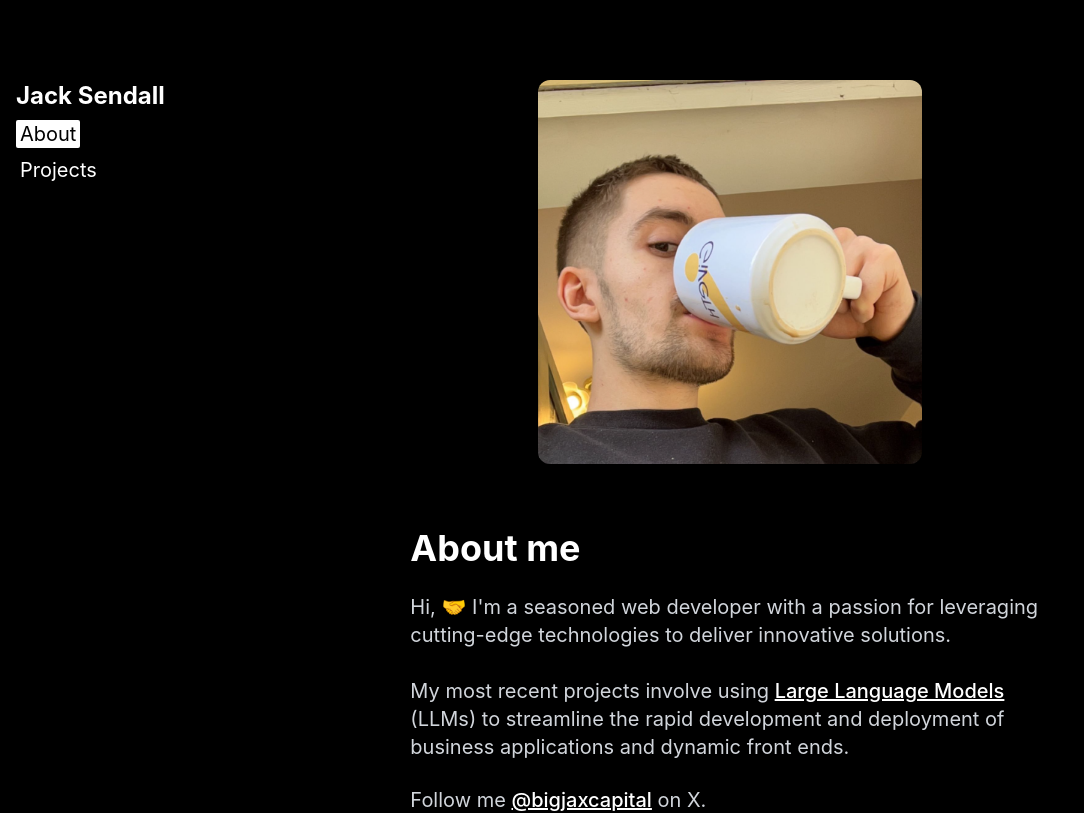
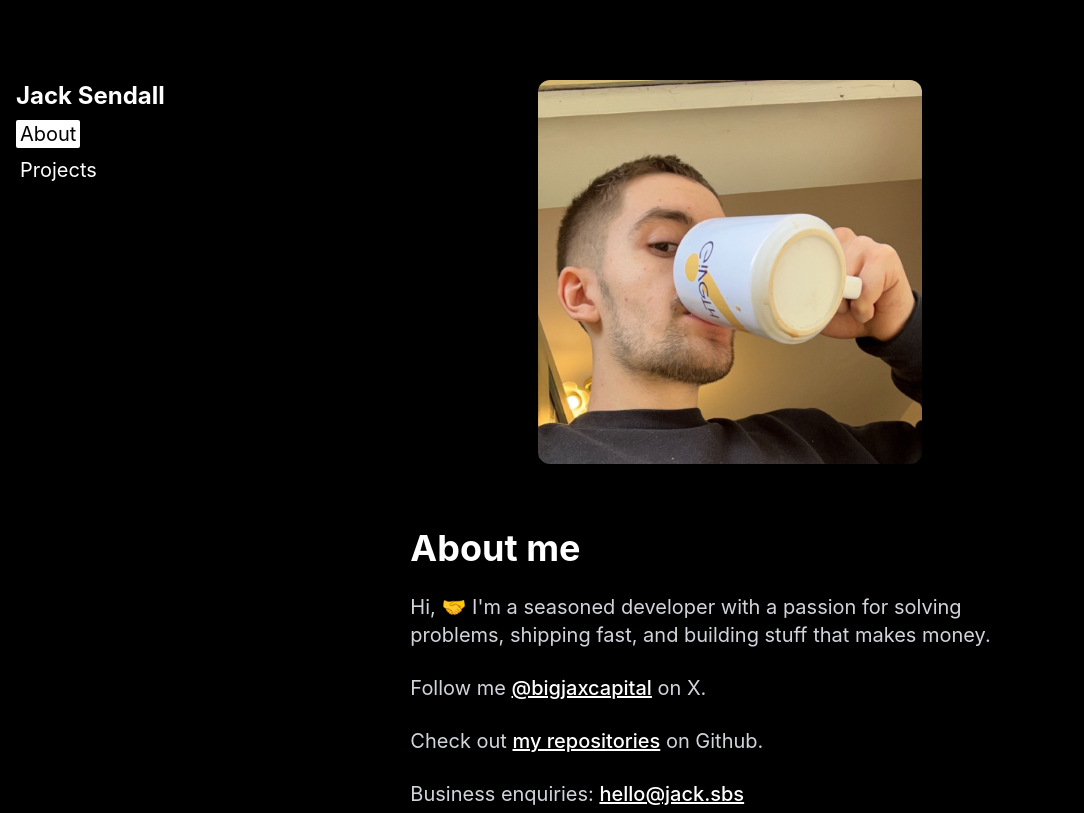
Before and after one commit to jaxnalia/jack.sbs, a SvelteKit app in the folder app/: page / in a window 1280 px wide. Shown: the top 813 px of the page, without its empty margins (0-1084 px from the left). Built offline with nearby package versions, Linux system fonts and the light colour scheme.

Commit message:
text edit

```diff
--- a/app/src/routes/+page.svelte
+++ b/app/src/routes/+page.svelte
@@ -50,9 +50,11 @@ const timelineItems = [
     <div class="">
         <h1 class="mb-0 mt-8 font-bold">About me</h1>
         <p class="text-xl">
-          Hi, 🤝 I'm a seasoned web developer with a passion for leveraging cutting-edge technologies to deliver innovative solutions. <br><br> My most recent projects involve using <a href="https://en.wikipedia.org/wiki/Large_language_model">Large Language Models</a> (LLMs) to streamline the rapid development and deployment of business applications and dynamic front ends.
+          Hi, 🤝 I'm a seasoned developer with a passion for solving problems, shipping fast, and building stuff that makes money.
         </p>
-
+        <!-- <p class="text-xl">
+        <a href="/projects">Stuff I've made</a>
+        </p> -->
         <p class="text-xl">
             Follow me <a href="https://x.com/bigjaxcapital">@bigjaxcapital</a> on X.
         </p>
```
